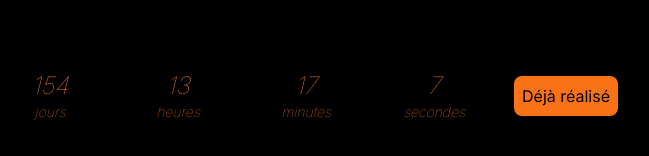
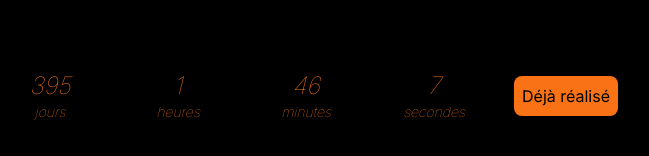
Before and after one commit to Brolyus/mycountdown, a Next.js app: page / in a window 1280 px wide. Shown: the part 304-460 px from the top of the page, without its empty margins (330-979 px from the left). Built offline with nearby package versions, Linux system fonts and the light colour scheme.

Commit message:
change dates

```diff
--- a/src/app/page.tsx
+++ b/src/app/page.tsx
@@ -2,8 +2,8 @@
 import React, { useState, useEffect } from 'react'
 
 export default function Home() {
-  const targetDate = '2024-08-15T05:00:00'
-  const startingDate = '2024-07-12T09:00:00'
+  const targetDate = '2025-04-12T17:29:00'
+  const startingDate = '2025-04-06T23:59:59'
 
   const calculateTimeRemainingAndElapsed = () => {
     const now = new Date().getTime()
@@ -14,7 +14,7 @@ export default function Home() {
 
     if (timeDifference <= 0) {
       // La date cible est passée
-      return { days: 0, hours: 0, minutes: 0, seconds: 0, daysElapsed: 0, hoursElapsed: 0, minutesElapsed: 0, secondsElapsed: 0}
+      return { days: 0, hours: 0, minutes: 0, seconds: 0, daysElapsed: 0, hoursElapsed: 0, minutesElapsed: 0, secondsElapsed: 0 }
     }
 
     const days = Math.floor(timeDifference / (1000 * 60 * 60 * 24))
@@ -58,7 +58,7 @@ export default function Home() {
           <p>{toggleElapsed ? timer.secondsElapsed : timer.seconds}</p>
           <p className="text-sm">secondes</p>
         </div>
-      <button onClick={() => setToggleElapsed(!toggleElapsed)} className=" bg-orange-500 text-black p-2 rounded-lg shadow-md hover:shadow-lg transition duration-300 ease-in-out hover:bg-orange-600">{toggleElapsed ? "Nid d'amour" : "Déjà réalisé" }</button>
+        <button onClick={() => setToggleElapsed(!toggleElapsed)} className=" bg-orange-500 text-black p-2 rounded-lg shadow-md hover:shadow-lg transition duration-300 ease-in-out hover:bg-orange-600">{toggleElapsed ? "Nid d'amour" : "Déjà réalisé"}</button>
       </div>
     </main>
   )
```
